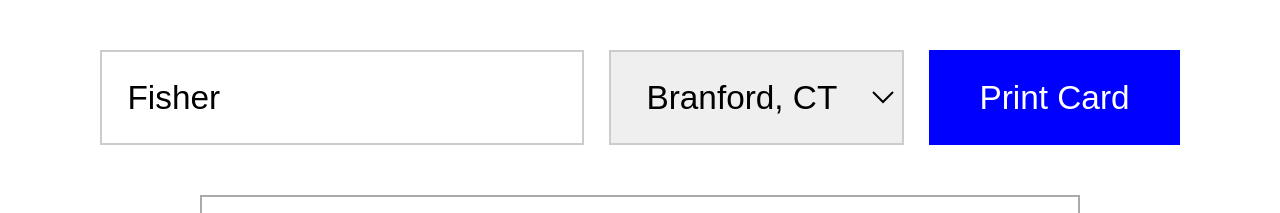
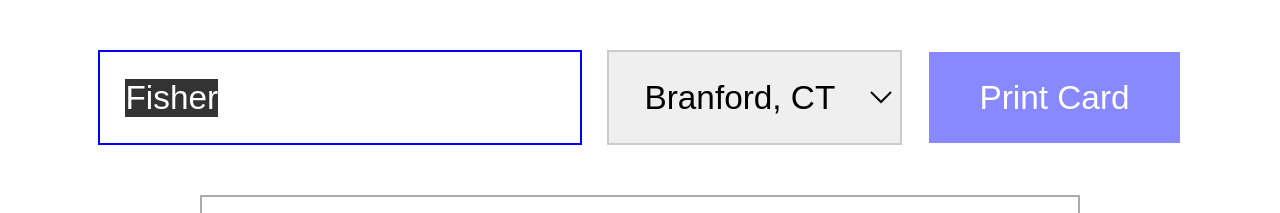
Before and after one commit to TrueFisherKing/truefisherking.github.io, a plain HTML site: page index.html in a window 1280 px wide. Shown: the top 213 px of the page. Drawn offline with Linux system fonts and the light colour scheme; a web font is replaced by a local one.

Commit message:
Updated UX

```diff
--- a/script.js
+++ b/script.js
@@ -10,6 +10,8 @@ let salesPerson = "Fisher";
 let theTitle = document.querySelector("title");
 let controller = document.querySelector("#controller");
 let salesInput = document.querySelector("#salesInput");
+salesInput.focus();
+salesInput.select();
 let cards = document.querySelector(".cards");
 
 let stateName = "";
@@ -44,7 +46,7 @@ salesInput.addEventListener("keyup",function(){
     });
     theTitle.innerText = `TFT Card - ${controlText.replace(",","")} - ${salesPerson}`;
 });
-selectLocation.addEventListener("click",function(){
+selectLocation.addEventListener("change",function(){
     controlText = locations[selectLocation.options.selectedIndex];
     stateLocation = controlText.substring(controlText.indexOf(",") + 2,controlText.length );
     getStateName();
--- a/style.css
+++ b/style.css
@@ -8,8 +8,10 @@ input::selection {
     background: hsla(0, 0%, 0%, 0.8);
     color: #fff;
 }
-input:focus,select:focus {
+input:focus,select:focus,button:focus {
+    /* outline: none; */
     outline: none;
+    border: 1px solid #00f;
 }
 body {
     display: flex;
@@ -32,9 +34,9 @@ input, select {
     border: 1px solid #ccc;
 }
 .print-card {
-    background: #00f;
+    background: #88f;
     color: #fff;
-    border: 0px;
+    border: 1px solid #fff;
 
     padding: 10px 20px;
 }
```
